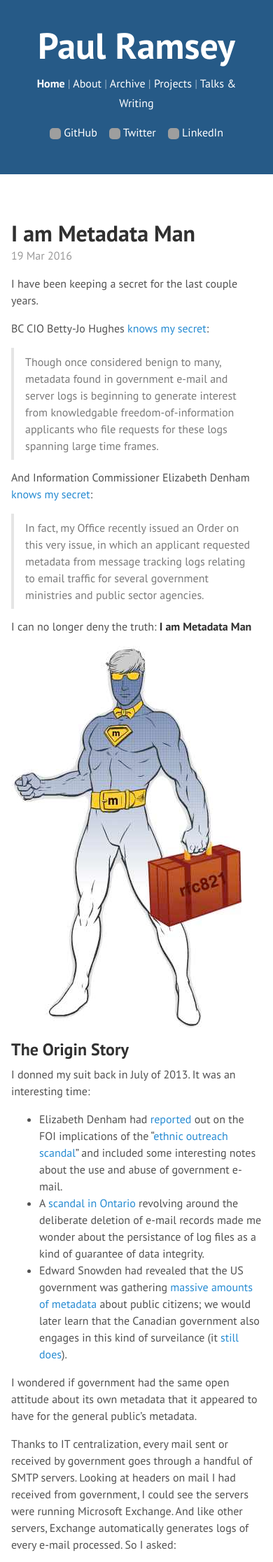
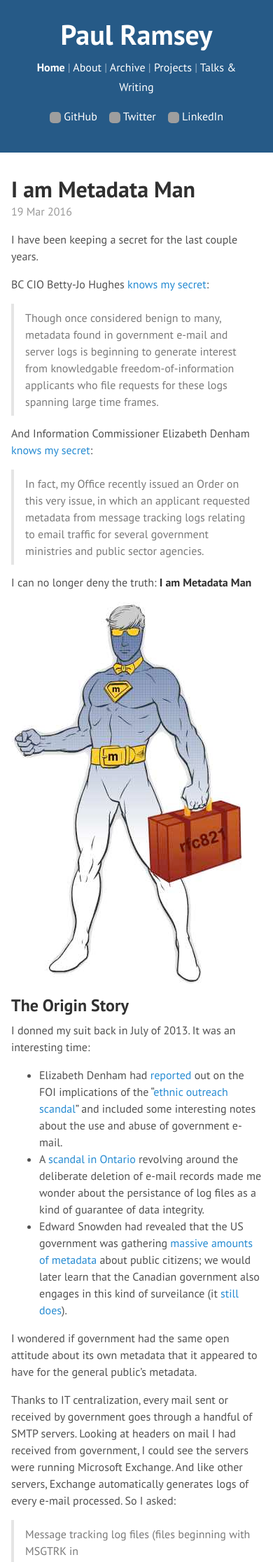
Before and after one commit to pramsey/pramsey.github.io, a Jekyll site: the page built from index.html, in a window 390 px wide. Shown: the top 2232 px of the page at 70% size. Built offline with Jekyll 4.4.1, drawn with Linux system fonts in a browser that asks for light colours; the list of posts is cut into pages by our own code; comment, search, counter and statistics services are not loaded; grey boxes are pictures that could not be loaded.

Commit message:
Use less space on phones

```diff
--- a/public/css/hyde-extra.css
+++ b/public/css/hyde-extra.css
@@ -20,6 +20,11 @@ figure.highlight {
   margin-right: 0;
 }
 
+.content {
+  padding-top:    2rem;
+  padding-bottom: 2rem;
+}
+
 .sidebar-about .lead {
   display: none;
   font-size: 110%;
@@ -27,6 +32,7 @@ figure.highlight {
 
 .sidebar {
   background-color: #265a87;
+  padding: 1.5rem 1rem;
 }
 
 .sidebar-nav-item {
@@ -44,6 +50,7 @@ li.sidebar-nav-item + li.sidebar-nav-item::before {
 
 .sidebar-about h1 {
   font-family: "PT Sans", "Abril Fatface", serif;
+  font-size: 2.5rem;
 }
 
 ul.sidebar-nav {
@@ -62,8 +69,21 @@ ul.sidebar-nav {
 
 @media (min-width: 48em) {
 
+  .content {
+    padding-top:    4rem;
+    padding-bottom: 4rem;
+  }
+
+  .sidebar {
+    padding: 2rem 1rem;
+  }
+
   .sidebar-about .lead {
     display: block;
+  }
+
+  .sidebar-about h1 {
+    font-size: 3.25rem;
   }
 
   .post-navigation  {
```
